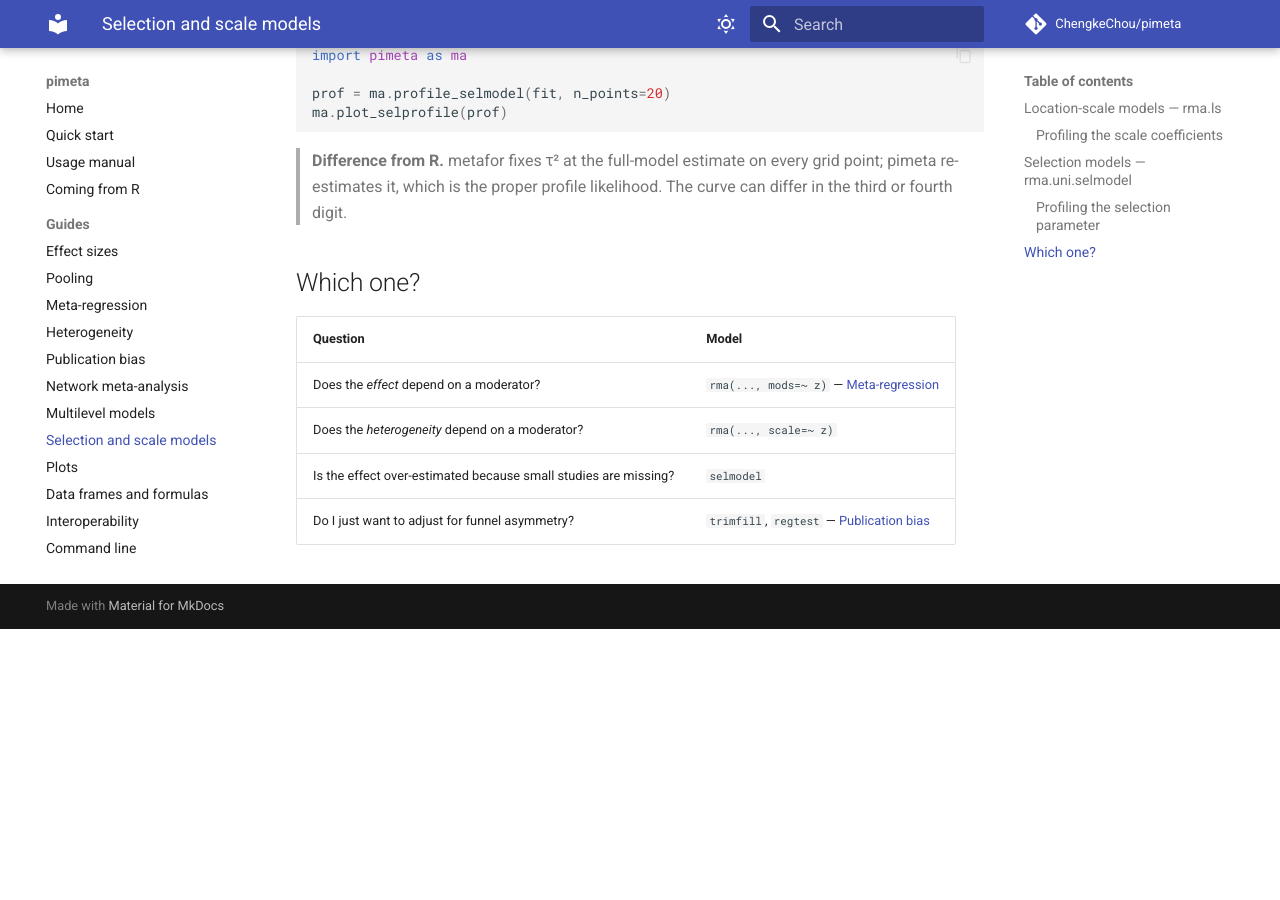
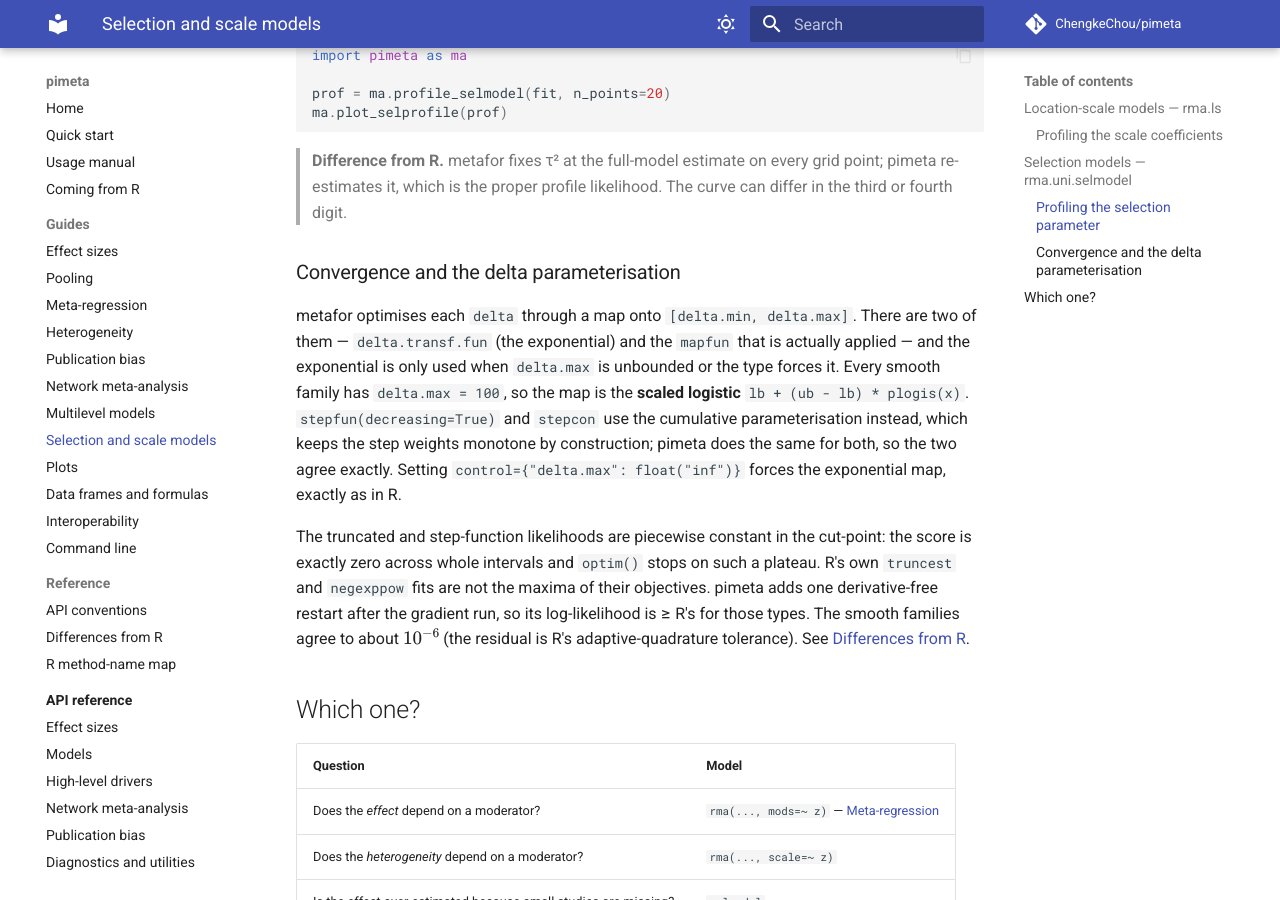
Before and after one commit to ChengkeChou/pimeta, an MkDocs documentation site: the page built from docs/guide/selection-models.md, in a window 1280 px wide and 900 px high, scrolled down 2201 px. Built offline with MkDocs 1.6.1 and Material for MkDocs 9.7.7, drawn with Linux system fonts in a browser that asks for light colours; comment, search, counter and statistics services are not loaded; before the commit the page ends 2830 px from its top, so only the background shows below that.

Commit message:
docs: note selmodel's accuracy against R in the README and the guides
The 'rma.ls is the one place we beat R's optimum' claim stopped being true: metafor's own truncest and negexppow fits stop on a likelihood plateau, and pimeta's derivative-free restart beats them. Adds selmodel to both 'where numbers can differ' tables (English and Chinese README, docs/reference/differences.md), documents the two delta maps and the convergence caveat in docs/guide/selection-models.md, and drops a control key pimeta never accepted from the source comments.

```diff
--- a/docs/guide/selection-models.md
+++ b/docs/guide/selection-models.md
@@ -106,6 +106,26 @@
 > grid point; pimeta re-estimates it, which is the proper profile likelihood.
 > The curve can differ in the third or fourth digit.
 
+### Convergence and the delta parameterisation
+
+metafor optimises each `delta` through a map onto `[delta.min, delta.max]`.
+There are two of them — `delta.transf.fun` (the exponential) and the `mapfun`
+that is actually applied — and the exponential is only used when `delta.max`
+is unbounded or the type forces it. Every smooth family has `delta.max = 100`,
+so the map is the **scaled logistic** `lb + (ub - lb) * plogis(x)`.
+`stepfun(decreasing=True)` and `stepcon` use the cumulative parameterisation
+instead, which keeps the step weights monotone by construction; pimeta does the
+same for both, so the two agree exactly. Setting `control={"delta.max": float("inf")}`
+forces the exponential map, exactly as in R.
+
+The truncated and step-function likelihoods are piecewise constant in the
+cut-point: the score is exactly zero across whole intervals and `optim()` stops
+on such a plateau. R's own `truncest` and `negexppow` fits are not the maxima of
+their objectives. pimeta adds one derivative-free restart after the gradient
+run, so its log-likelihood is ≥ R's for those types. The smooth families agree
+to about $10^{-6}$ (the residual is R's adaptive-quadrature tolerance). See
+[Differences from R](../reference/differences.md).
+
 ## Which one?
 
 | Question | Model |
```
Also changed, not shown: CHANGELOG.md (+8 -9 lines), README.md (+22 -2 lines), docs/changelog.md (+8 -9 lines), docs/reference/differences.md (+12 -1 lines), 1 other file.
